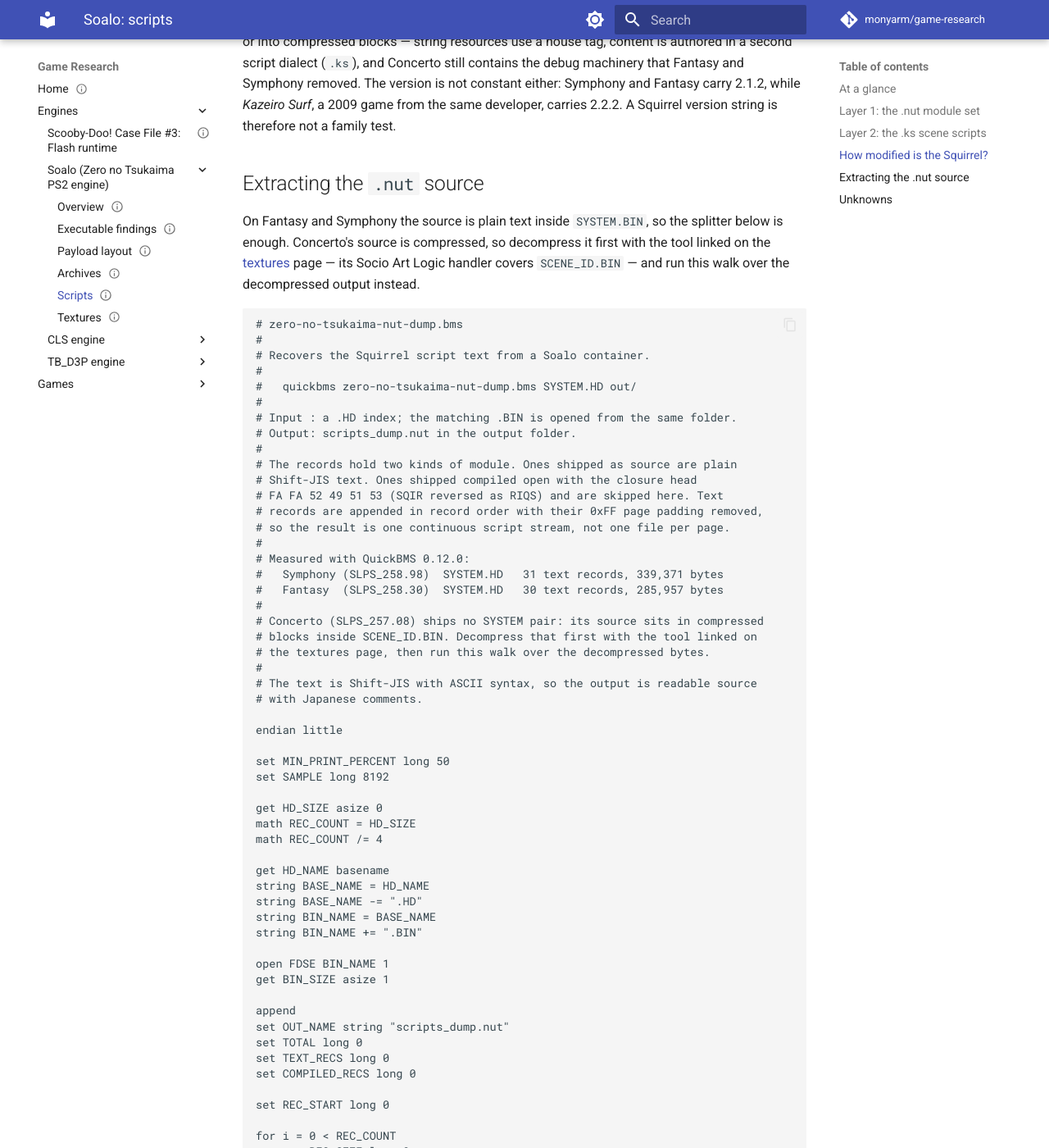
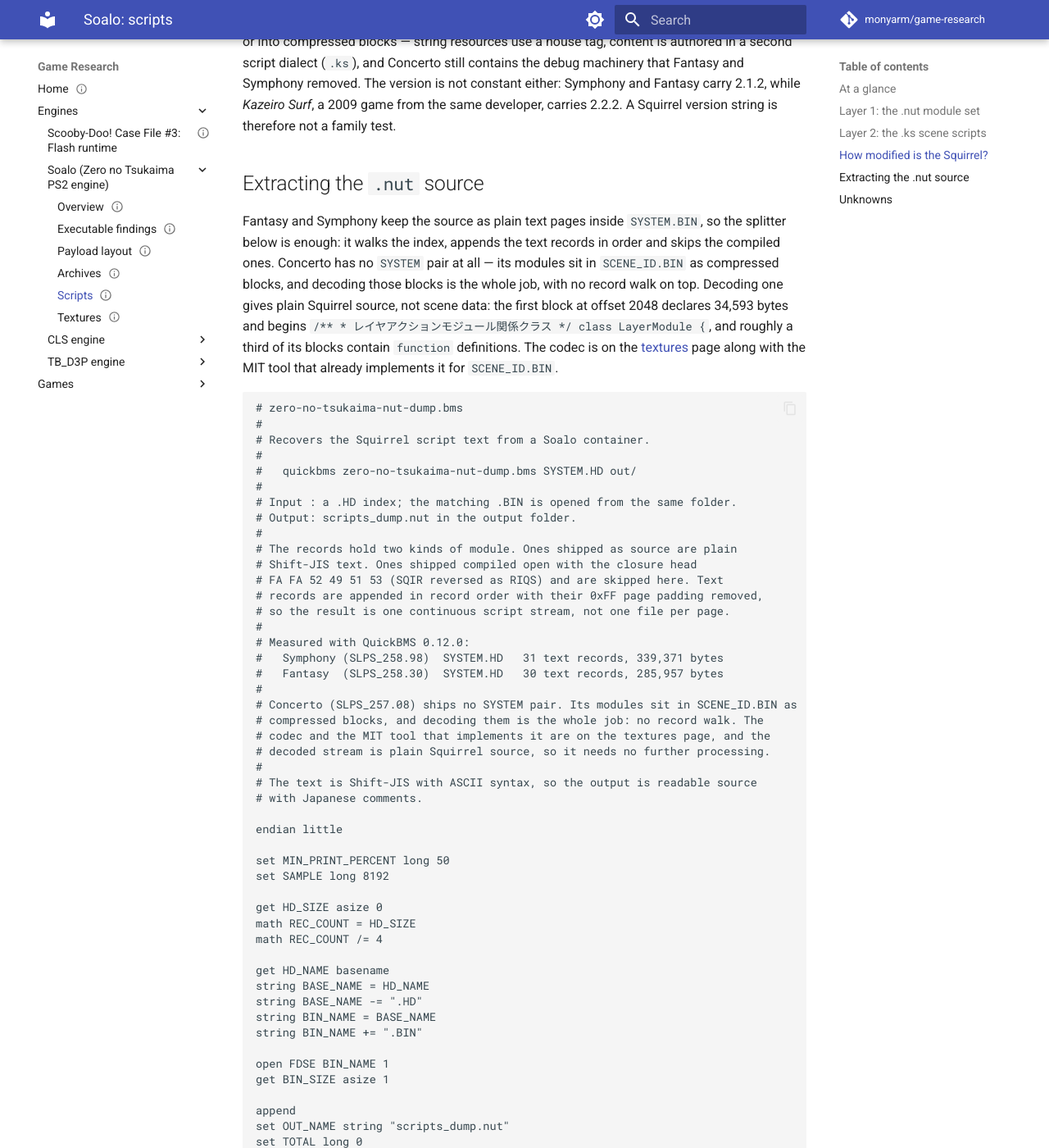
Before and after one commit to monyarm/game-research, an MkDocs documentation site: the page built from docs/engines/zero-no-tsukaima-soalo/scripts.md, in a window 1280 px wide and 1400 px high, scrolled down 3433 px. Shown: the whole window at 82% size. Built offline with MkDocs 1.6.1 and Material for MkDocs 9.7.7, drawn with Linux system fonts in a browser that asks for light colours; comment, search, counter and statistics services are not loaded; some of the changed text lies outside the part shown.

Commit message:
docs: correct the Soalo script layer notes for Concerto
Concerto has no SYSTEM pair; its modules are compressed blocks in
SCENE_ID.BIN, so decoding them is the whole job rather than a step before
a record walk.

````diff
--- a/docs/engines/zero-no-tsukaima-soalo/scripts.md
+++ b/docs/engines/zero-no-tsukaima-soalo/scripts.md
@@ -37,7 +37,7 @@ The games are written in [Squirrel](https://www.squirrel-lang.org/), but not in
 | Language | Squirrel 2.1.2 (`Squirrel 2.1.2 stable` in the Fantasy and Symphony executables) |
 | Layer 1 | `.nut` modules — engine object model, loaded with `dofile` |
 | Layer 2 | `.ks` scene scripts — per-scene content, referenced by name from a scene table |
-| Compilation | Offline; the payload holds source pages, or compressed source on Concerto, and compressed compiled units |
+| Compilation | Offline; source ships either as pages in `SYSTEM` or compressed in `SCENE_ID`, alongside compiled units |
 | Serialisation | Squirrel closure streams (`FA FA` + `SQIR` reversed), plus plain `.nut` source |
 | Debug support | Present in Concerto, stripped from Fantasy and Symphony |
 
@@ -112,7 +112,7 @@ So the answer to "is it really just Squirrel" is: the language and the VM are st
 
 ## Extracting the `.nut` source
 
-On Fantasy and Symphony the source is plain text inside `SYSTEM.BIN`, so the splitter below is enough. Concerto's source is compressed, so decompress it first with the tool linked on the [textures](textures.md) page — its Socio Art Logic handler covers `SCENE_ID.BIN` — and run this walk over the decompressed output instead.
+Fantasy and Symphony keep the source as plain text pages inside `SYSTEM.BIN`, so the splitter below is enough: it walks the index, appends the text records in order and skips the compiled ones. Concerto has no `SYSTEM` pair at all — its modules sit in `SCENE_ID.BIN` as compressed blocks, and decoding those blocks is the whole job, with no record walk on top. Decoding one gives plain Squirrel source, not scene data: the first block at offset 2048 declares 34,593 bytes and begins `/** * レイヤアクションモジュール関係クラス */ class LayerModule {`, and roughly a third of its blocks contain `function` definitions. The codec is on the [textures](textures.md) page along with the MIT tool that already implements it for `SCENE_ID.BIN`.
 
 ```quickbms
 # zero-no-tsukaima-nut-dump.bms
@@ -134,9 +134,10 @@ On Fantasy and Symphony the source is plain text inside `SYSTEM.BIN`, so the spl
 #   Symphony (SLPS_258.98)  SYSTEM.HD   31 text records, 339,371 bytes
 #   Fantasy  (SLPS_258.30)  SYSTEM.HD   30 text records, 285,957 bytes
 #
-# Concerto (SLPS_257.08) ships no SYSTEM pair: its source sits in compressed
-# blocks inside SCENE_ID.BIN. Decompress that first with the tool linked on
-# the textures page, then run this walk over the decompressed bytes.
+# Concerto (SLPS_257.08) ships no SYSTEM pair. Its modules sit in SCENE_ID.BIN as
+# compressed blocks, and decoding them is the whole job: no record walk. The
+# codec and the MIT tool that implements it are on the textures page, and the
+# decoded stream is plain Squirrel source, so it needs no further processing.
 #
 # The text is Shift-JIS with ASCII syntax, so the output is readable source
 # with Japanese comments.
````
